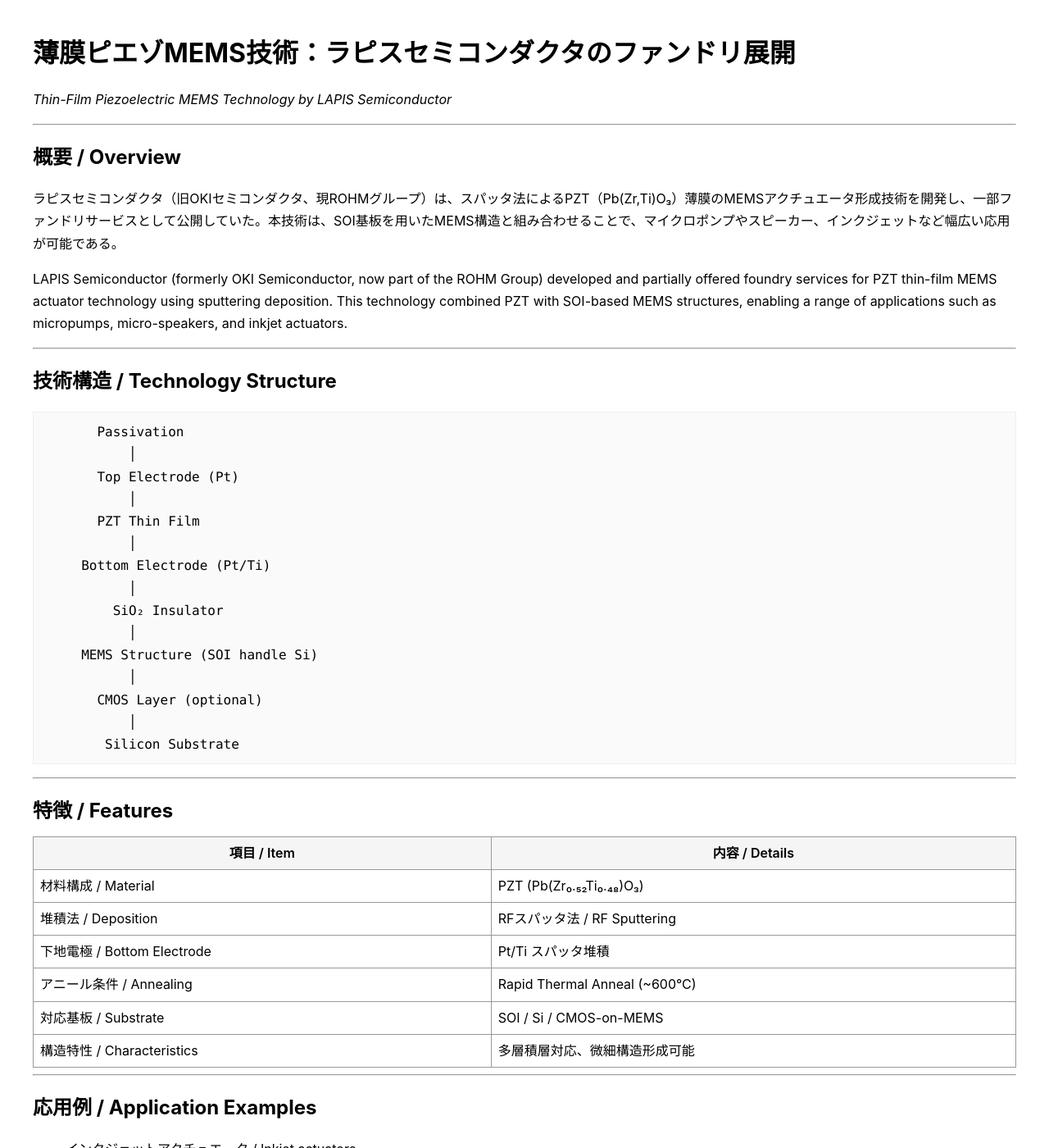
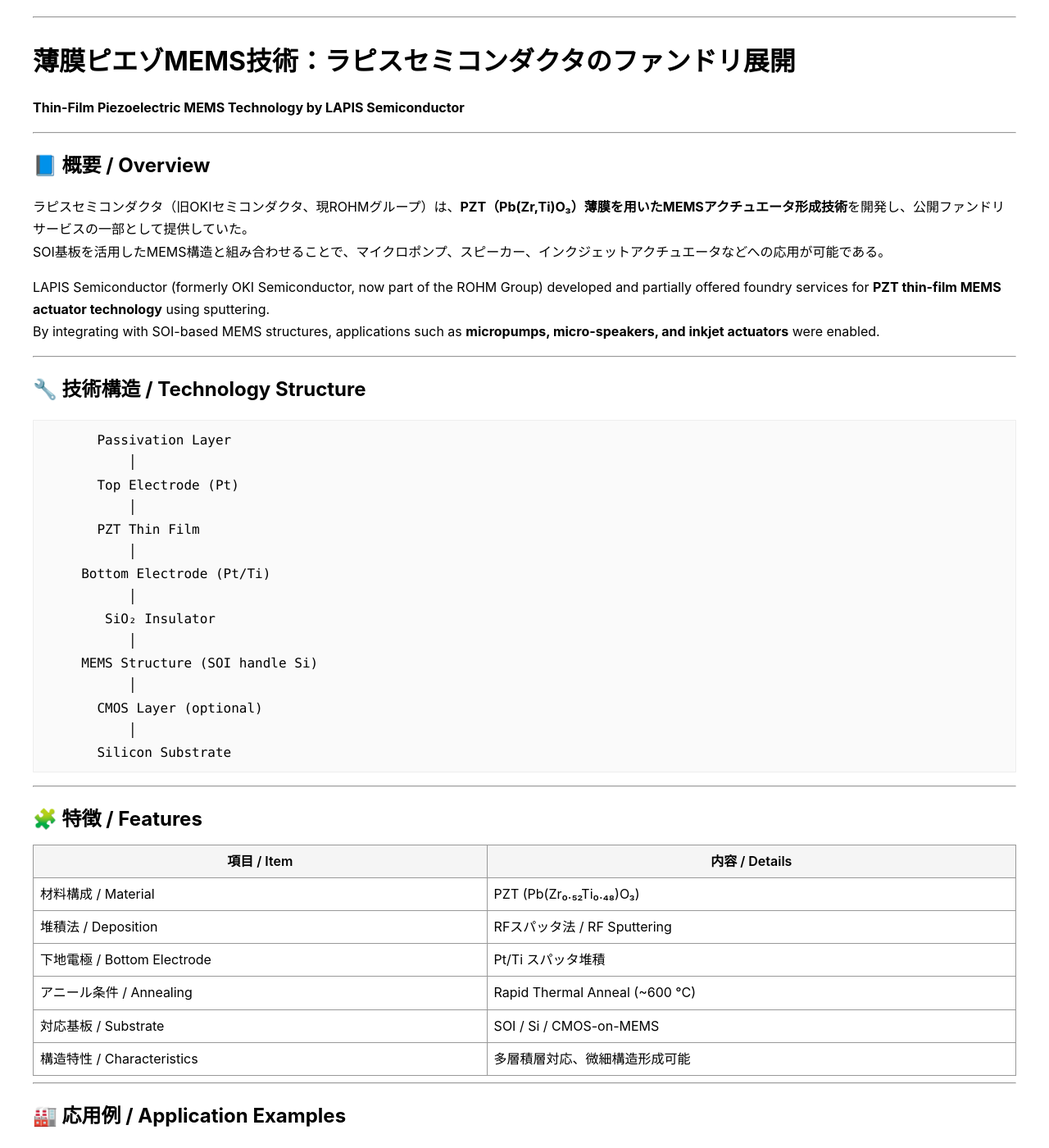
Before and after one commit to Samizo-AITL/Inkjet, a Jekyll site: the page built from fabrication/lapis_pzt_fab.md, in a window 1280 px wide and 1400 px high. Shown: the whole window at 82% size. Built offline with Jekyll 4.4.1, drawn with Linux system fonts in a browser that asks for light colours; our own code applies the rules of GitHub Pages for plain Markdown files; some of the changed text lies outside the part shown.

Commit message:
Update lapis_pzt_fab.md

````diff
--- a/fabrication/lapis_pzt_fab.md
+++ b/fabrication/lapis_pzt_fab.md
@@ -1,20 +1,31 @@
-# 薄膜ピエゾMEMS技術：ラピスセミコンダクタのファンドリ展開
-*Thin-Film Piezoelectric MEMS Technology by LAPIS Semiconductor*
+---
+title: "薄膜ピエゾMEMS技術：ラピスセミコンダクタのファンドリ展開 / Thin-Film Piezoelectric MEMS Technology by LAPIS Semiconductor"
+layout: default
+author: Samizo-AITL
+tags: ["Inkjet", "MEMS", "PZT", "LAPIS", "Foundry"]
+---
 
 ---
 
-## 概要 / Overview
-
-ラピスセミコンダクタ（旧OKIセミコンダクタ、現ROHMグループ）は、スパッタ法によるPZT（Pb(Zr,Ti)O₃）薄膜のMEMSアクチュエータ形成技術を開発し、一部ファンドリサービスとして公開していた。本技術は、SOI基板を用いたMEMS構造と組み合わせることで、マイクロポンプやスピーカー、インクジェットなど幅広い応用が可能である。
-
-LAPIS Semiconductor (formerly OKI Semiconductor, now part of the ROHM Group) developed and partially offered foundry services for PZT thin-film MEMS actuator technology using sputtering deposition. This technology combined PZT with SOI-based MEMS structures, enabling a range of applications such as micropumps, micro-speakers, and inkjet actuators.
+# 薄膜ピエゾMEMS技術：ラピスセミコンダクタのファンドリ展開
+**Thin-Film Piezoelectric MEMS Technology by LAPIS Semiconductor**
 
 ---
 
-## 技術構造 / Technology Structure
+## 📘 概要 / Overview
+
+ラピスセミコンダクタ（旧OKIセミコンダクタ、現ROHMグループ）は、**PZT（Pb(Zr,Ti)O₃）薄膜を用いたMEMSアクチュエータ形成技術**を開発し、公開ファンドリサービスの一部として提供していた。
+SOI基板を活用したMEMS構造と組み合わせることで、マイクロポンプ、スピーカー、インクジェットアクチュエータなどへの応用が可能である。
+
+LAPIS Semiconductor (formerly OKI Semiconductor, now part of the ROHM Group) developed and partially offered foundry services for **PZT thin-film MEMS actuator technology** using sputtering.
+By integrating with SOI-based MEMS structures, applications such as **micropumps, micro-speakers, and inkjet actuators** were enabled.
+
+---
+
+## 🔧 技術構造 / Technology Structure
 
 ```
-       Passivation
+       Passivation Layer
            │
        Top Electrode (Pt)
            │
@@ -22,54 +33,59 @@ LAPIS Semiconductor (formerly OKI Semiconductor, now part of the ROHM Group) dev
            │
      Bottom Electrode (Pt/Ti)
            │
-         SiO₂ Insulator
+        SiO₂ Insulator
            │
      MEMS Structure (SOI handle Si)
            │
        CMOS Layer (optional)
            │
-        Silicon Substrate
+       Silicon Substrate
 ```
 
 ---
 
-## 特徴 / Features
+## 🧩 特徴 / Features
 
-| 項目 / Item | 内容 / Details |
-|-------------|----------------|
-| 材料構成 / Material | PZT (Pb(Zr₀.₅₂Ti₀.₄₈)O₃) |
-| 堆積法 / Deposition | RFスパッタ法 / RF Sputtering |
+| 項目 / Item              | 内容 / Details |
+|---------------------------|----------------|
+| 材料構成 / Material       | PZT (Pb(Zr₀.₅₂Ti₀.₄₈)O₃) |
+| 堆積法 / Deposition       | RFスパッタ法 / RF Sputtering |
 | 下地電極 / Bottom Electrode | Pt/Ti スパッタ堆積 |
-| アニール条件 / Annealing | Rapid Thermal Anneal (~600°C) |
-| 対応基板 / Substrate | SOI / Si / CMOS-on-MEMS |
+| アニール条件 / Annealing   | Rapid Thermal Anneal (~600 °C) |
+| 対応基板 / Substrate       | SOI / Si / CMOS-on-MEMS |
 | 構造特性 / Characteristics | 多層積層対応、微細構造形成可能 |
 
 ---
 
-## 応用例 / Application Examples
+## 🏭 応用例 / Application Examples
 
-- インクジェットアクチュエータ / Inkjet actuators
-- MEMSスピーカー / MEMS speakers
-- マイクロポンプ / Micropumps
-- センサ駆動部 / Sensor actuators
-- ジャイロMEMS / Gyroscopic MEMS
+- インクジェットアクチュエータ / **Inkjet actuators**
+- MEMSスピーカー / **MEMS speakers**
+- マイクロポンプ / **Micropumps**
+- センサ駆動部 / **Sensor actuators**
+- ジャイロMEMS / **Gyroscopic MEMS**
 
 ---
 
-## 教育的意義 / Educational Relevance
+## 🎓 教育的意義 / Educational Relevance
 
-- CMOS集積との整合性を持つ**薄膜圧電構造の好例**
-- **スパッタ法によるPZT堆積**の現実的な応用展開
-- MEMS×インクジェット技術の教材設計に活用可能
+- CMOS集積と両立する **薄膜圧電構造の好例**
+- **スパッタ法によるPZT堆積**の応用実例
+- MEMS × インクジェット応用の教材設計に活用可能
 
-This is a valuable case study of integrating thin-film piezoelectric materials with CMOS-compatible MEMS structures, using sputtering as a practical PZT deposition method. Suitable for educational purposes in inkjet and actuator design.
+This case demonstrates **integration of thin-film piezoelectric materials with CMOS-compatible MEMS structures**, showcasing sputtering as a practical PZT deposition method.
+It serves as a valuable **educational reference** for inkjet and actuator design.
 
 ---
 
-## 公開情報出典 / Public Information References
+## 📎 公開情報出典 / Public Information References
 
-- SEMICON Japan 2010–2012（技術展示資料より）
-- ROHM技術展示パネル（マイクロアクチュエータ紹介）
-- LAPIS Semiconductor 公開パンフレット（アーカイブ）
+- **SEMICON Japan 2010–2012** 技術展示資料
+- **ROHM技術展示パネル**（マイクロアクチュエータ紹介）
+- **LAPIS Semiconductor 公開パンフレット（アーカイブ）**
 
-> 🔍 本ページは、これら公開情報を元に教育的目的で構成された技術紹介であり、非公開の設計・工程詳細は含みません。
+> 🔍 本ページは公開情報をもとに**教育的目的で再構成**された技術紹介であり、非公開の設計・工程詳細は含まれていません。
+
+---
+
+📁 Maintained by [Samizo-AITL](https://samizo-aitl.github.io)
````
